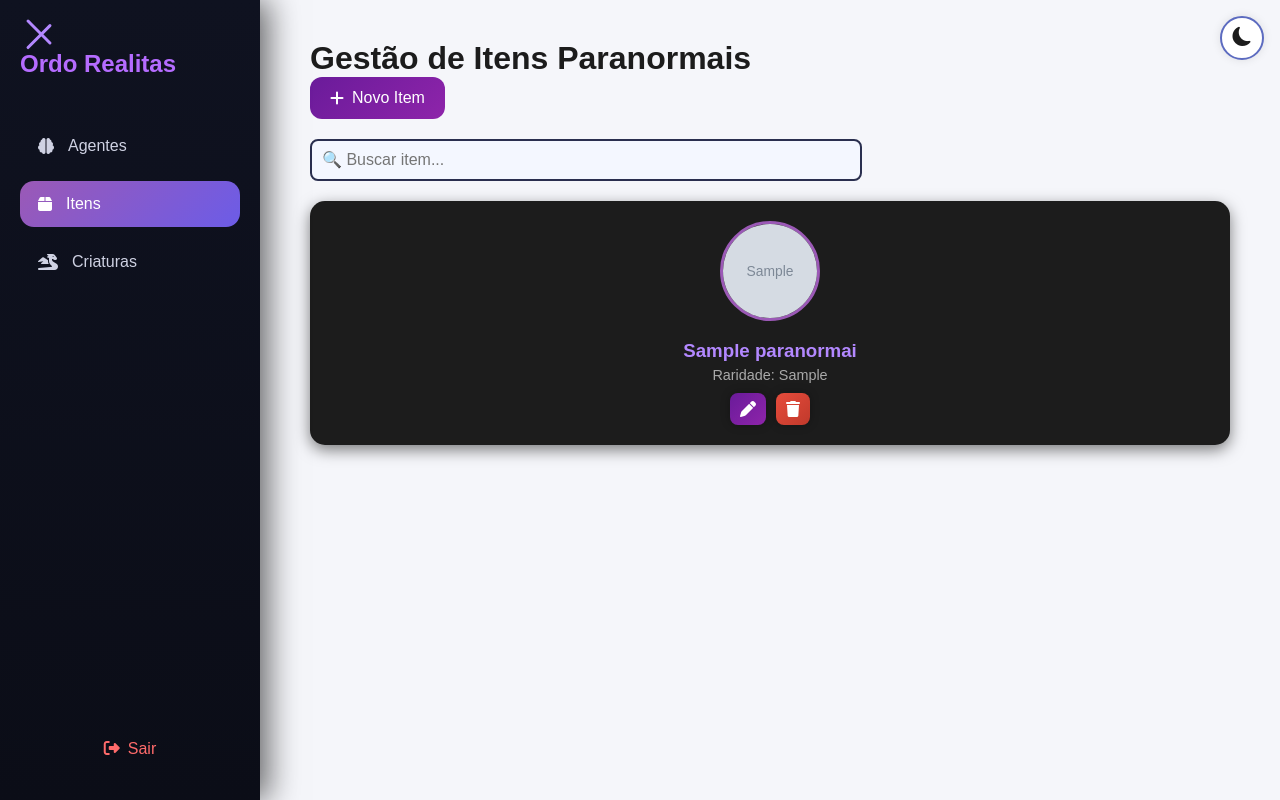
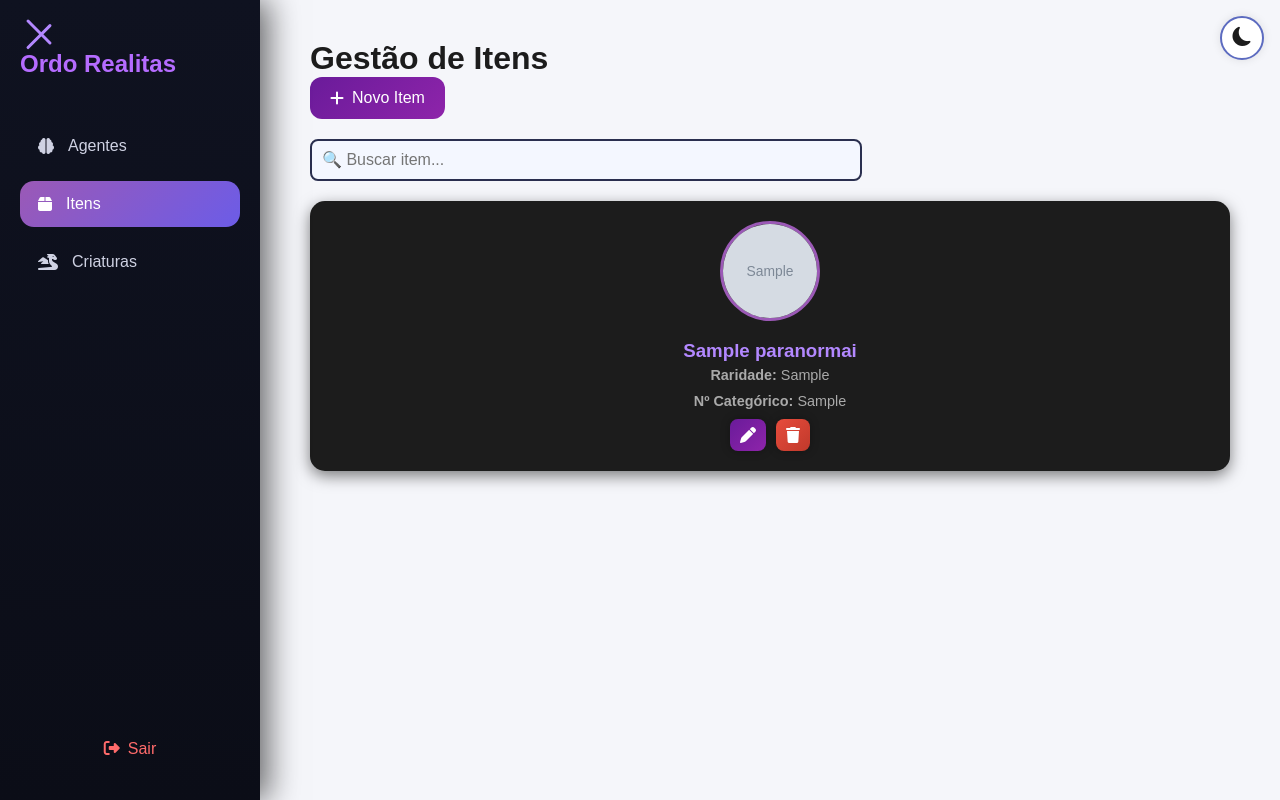
Before and after one commit to avmoonlight/ordo-realitas, a Flask app: page /itens in a window 1280 px wide. Run offline with Flask 3, Linux system fonts and the light colour scheme; tables that the repository leaves empty or names only in its code hold one stand-in row (values such as "Sample post"); grey boxes marked "Sample" are stand-in pictures.

Commit message:
arrumando a exibição dos itens

```diff
--- a/templates/itens.html
+++ b/templates/itens.html
@@ -55,7 +55,7 @@
 
     <!-- Conteúdo principal -->
     <div class="main-content">
-        <h1>Gestão de Itens Paranormais</h1>
+        <h1>Gestão de Itens</h1>
         <button class="btn-novo" id="abrirModal"><i class="fa-solid fa-plus"></i> Novo Item</button>
         <div class="pesquisa-container">
         <input type="text" id="barraPesquisa" placeholder="🔍 Buscar item...">
@@ -77,7 +77,9 @@
                 {% endif %}
 
                 <h3>{{ item.nome }}</h3>
-                <p>Raridade: {{ item.raridade }}</p>
+                <p><strong>Raridade:</strong> {{ item.raridade }}</p>
+                <p><strong>Nº Categórico:</strong> {{ item.num_categorico }}</p>
+
 
                 <div class="acoes">
                     <button class="editar" data-id="{{ item.id }}"><i class="fa-solid fa-pen"></i></button>
```
